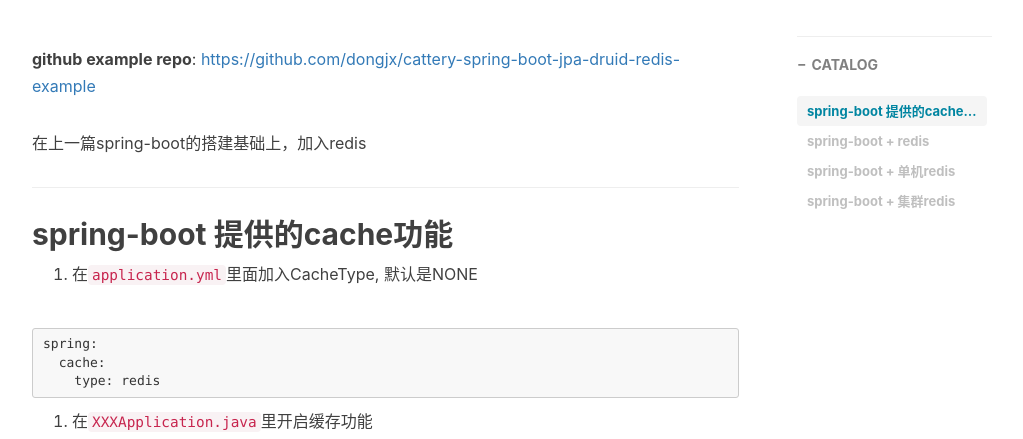
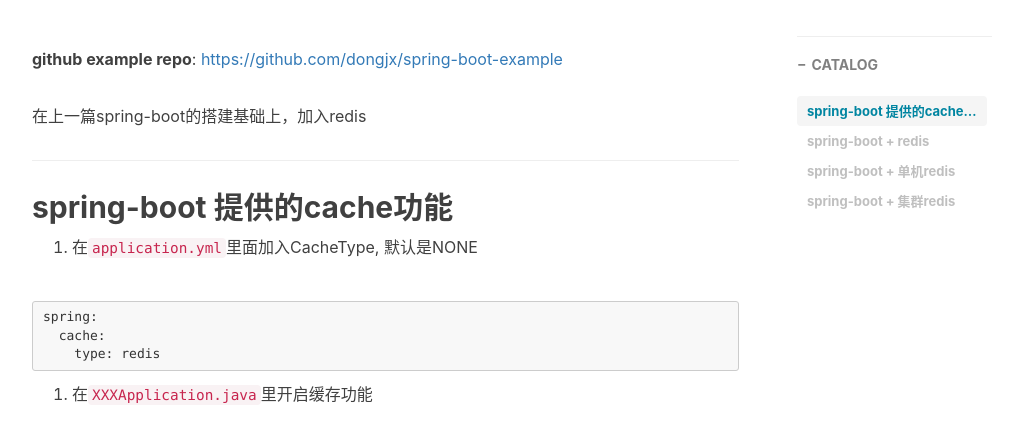
Before and after one commit to dongjx/dongjx.github.io, a Jekyll site: the page built from _posts/2018-05-21-spring-boot-redis-项目.md, in a window 1280 px wide and 900 px high, cut to the strip 461-900 px from the top of the window. Shown: the whole strip, without its empty margins (233-1256 px from the left). Built offline with Jekyll 4.4.1, drawn with Linux system fonts in a browser that asks for light colours; nearby versions of some CDN libraries; comment, search, counter and statistics services are not loaded; some of the changed lines change nothing that is shown.

Commit message:
Update 2018-05-21-spring-boot-redis-项目.md

```diff
--- a/_posts/2018-05-21-spring-boot-redis-项目.md
+++ b/_posts/2018-05-21-spring-boot-redis-项目.md
@@ -13,7 +13,7 @@
 
 ---
 
-**github  example repo**: [https://github.com/dongjx/cattery-spring-boot-jpa-druid-redis-example](https://github.com/dongjx/cattery-spring-boot-jpa-druid-redis-example)
+**github  example repo**: [https://github.com/dongjx/spring-boot-example](https://github.com/dongjx/spring-boot-example)
 
 在上一篇spring-boot的搭建基础上，加入redis
 
```
